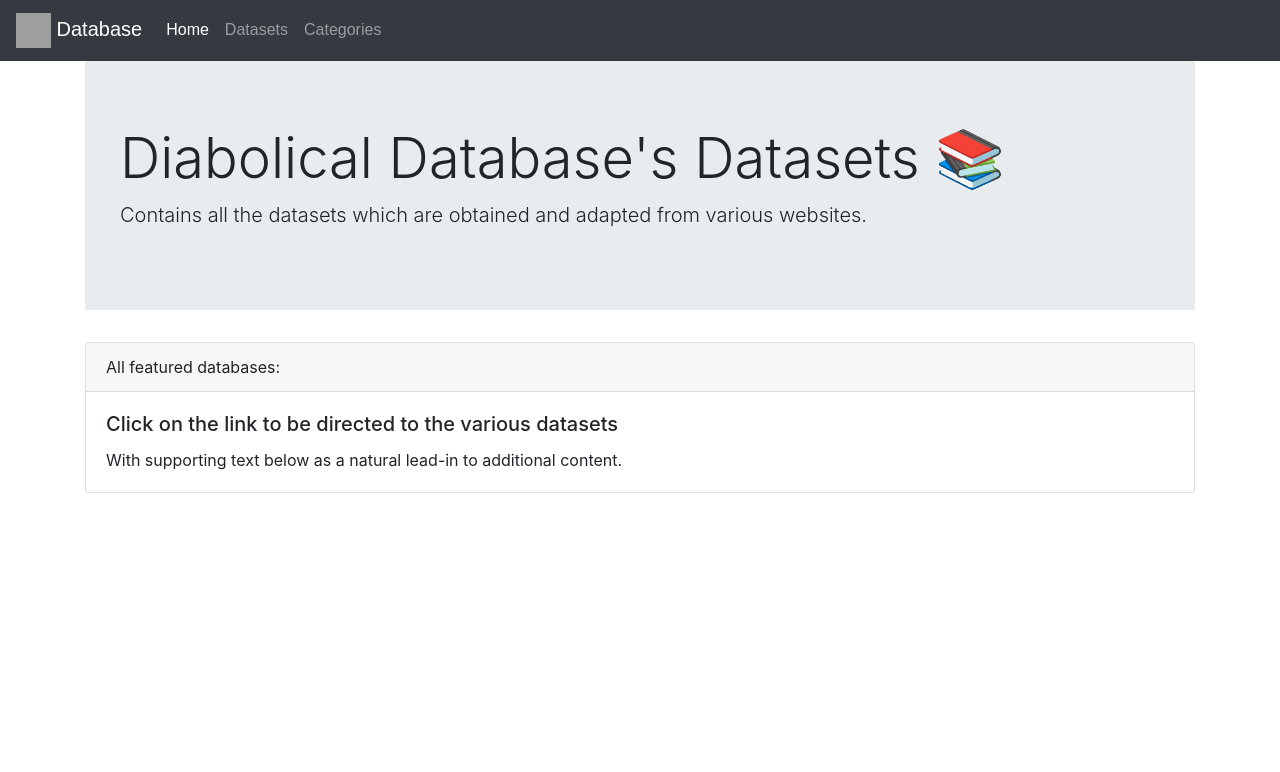
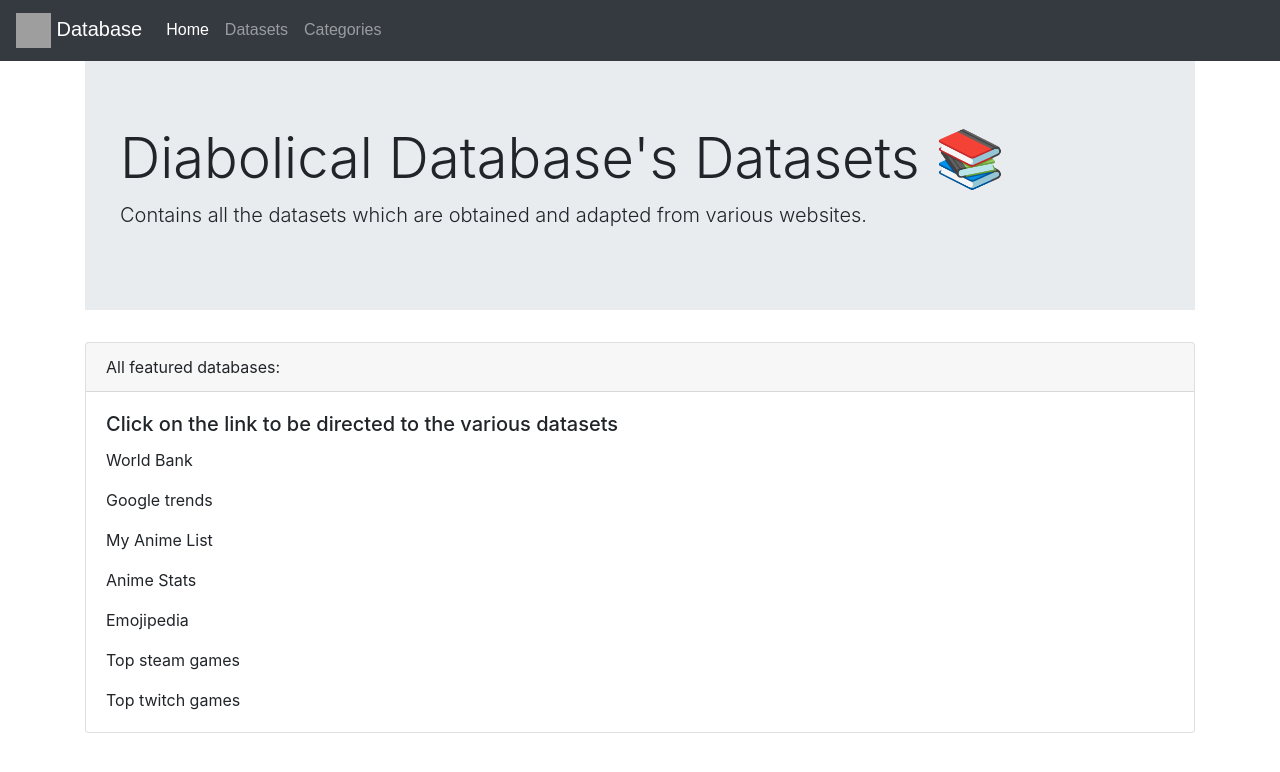
Before and after one commit to ngzhaoming/Data-Visualization, an Angular app in the folder website/: page /dataset in a window 1280 px wide. Shown: the top 772 px of the page. Built offline with nearby package versions, Linux system fonts and the light colour scheme; grey boxes are pictures that could not be loaded.

Commit message:
:sparkles: Include the sites to obtain data

```diff
--- a/website/src/app/dataset-list/dataset-list.component.ts
+++ b/website/src/app/dataset-list/dataset-list.component.ts
@@ -17,7 +17,13 @@ import { Component, OnInit } from '@angular/core';
       </div>
       <div class="card-body">
         <h5 class="card-title">Click on the link to be directed to the various datasets</h5>
-        <p class="card-text">With supporting text below as a natural lead-in to additional content.</p>
+        <p class="card-text">World Bank</p>
+        <p class="card-text">Google trends</p>
+        <p class="card-text">My Anime List</p>
+        <p class="card-text">Anime Stats</p>
+        <p class="card-text">Emojipedia</p>
+        <p class="card-text">Top steam games</p>
+        <p class="card-text">Top twitch games</p>
       </div>
     </div>
     </div>
```
